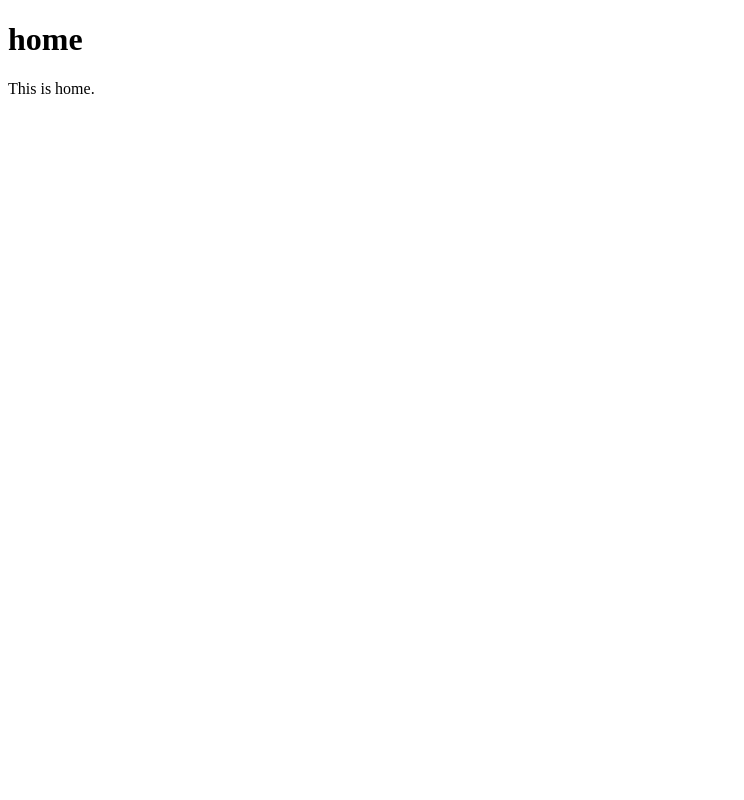
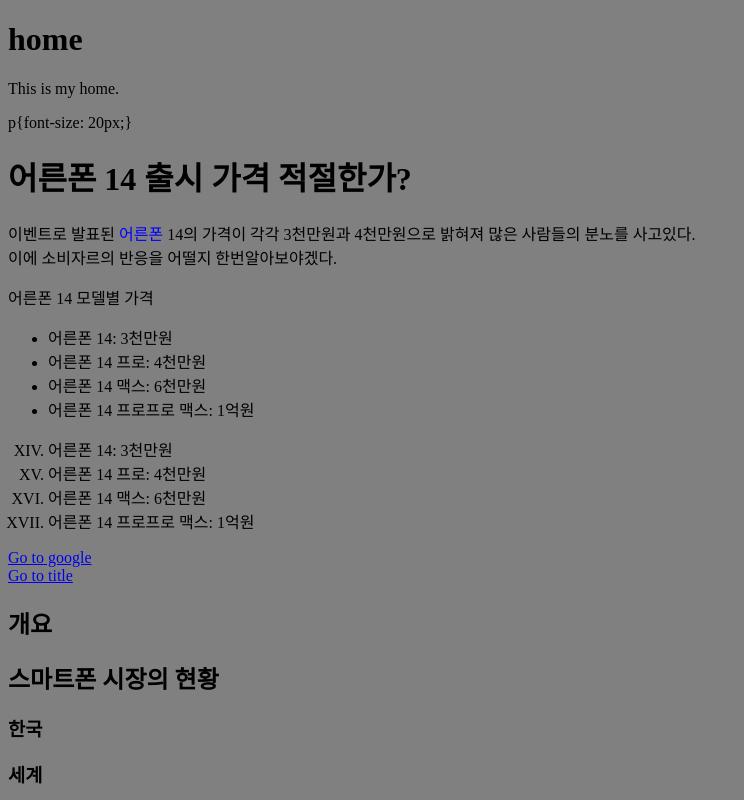
Before and after one commit to yejin22da/first-repo, a plain HTML site: page index.html in a window 1280 px wide. Shown: the top 800 px of the page, without its empty margins (0-744 px from the left). Drawn offline with Linux system fonts and the light colour scheme; files that its build step writes are made by us from their sources.

Commit message:
10/6일 학교에서 따라하다가 중간에 멈춘날

```diff
--- a/index.html
+++ b/index.html
@@ -1,9 +1,65 @@
-<!Doctype html>
+<!DOCTYPE html>
 <html>
   <head>
     <link rel="stylesheet" href="./static/style.css">
   </head>
   <body>
   <h1>home</h1>
-  <p>This is home.
+ <p>This is my home.</p>
+  <meta name="description" content="">
+   <meta name="keywords" content="국민대 ,MBA, 디지털마케팅, 일일 코로나 확진자수">
+
+   <meta property="og:title" content="나의 첫 HTML페이지">
+    <meta property="og:description" content="이페이지는 2022년 09월에 예진이가 처음만든 홈페이지 입니다.">
+    <link href="style.css" type="text/css" rel="stylesheet"
+
+ <style>
+   p{font-size: 20px;}
+ </style>
+
+<script>
+  //alert('당신은 마피아입니까?');
+</script>
+
+
+
+
+  </head>
+    <body>
+<div class="div-article" id="main-article">
+        <h1 id="main title">어른폰 14 출시 가격 적절한가?</h1>
+        <p>이벤트로 발표된 <span style="color:blue;"> 어른폰</span> 14의 가격이 각각 3천만원과 4천만원으로 밝혀져 많은 사람들의 분노를 사고있다.
+        </br>이에 소비자르의 반응을 어떨지 한번알아보야겠다. </p
+                                                                                                   <h2>어른폰 14 모델별 가격</h2>
+        <ul>
+        <li>어른폰 14: 3천만원</li>
+        <li>어른폰 14 프로: 4천만원</li>
+        <li>어른폰 14 맥스: 6천만원</li>
+        <li>어른폰 14 프로프로 맥스: 1억원</li>
+        </ul>
+        <ol start="14"type="I" >
+          <!--type: a A(알파벳) i I(로마자) -->
+        <li>어른폰 14: 3천만원</li>
+        <li>어른폰 14 프로: 4천만원</li>
+        <li>어른폰 14 맥스: 6천만원</li>
+        <li>어른폰 14 프로프로 맥스: 1억원</li>
+        </ol>
+</div>
+      <a href="https://www.google.com/" target="_blank"> Go to google </a>
+    </br>
+      <a href="#main-title"> Go to title</a>
+
+      <h2>개요</h2>
+      <h2>스마트폰 시장의 현황</h2>
+      <h3>한국</h3>
+      <h3>세계</h3>
+
+     <picture>
+     <source srcset="jin.jpg"  media="(min-width 600px)">
+       <img src="yejin.jpg" width="360" height="360" alt="yejin and jin">
+
+
+      </picture>
+
+  </body>
 </html>
--- a/static/style.css
+++ /dev/null
@@ -1,4 +0,0 @@
-body{
-  background-color: ; gray
-
-}
--- /dev/null
+++ b/style.css
@@ -0,0 +1,3 @@
+body{
+  background-color: gray;
+}
```
Also changed, not shown: jin.jpg (added), yejin.jpg (added).
